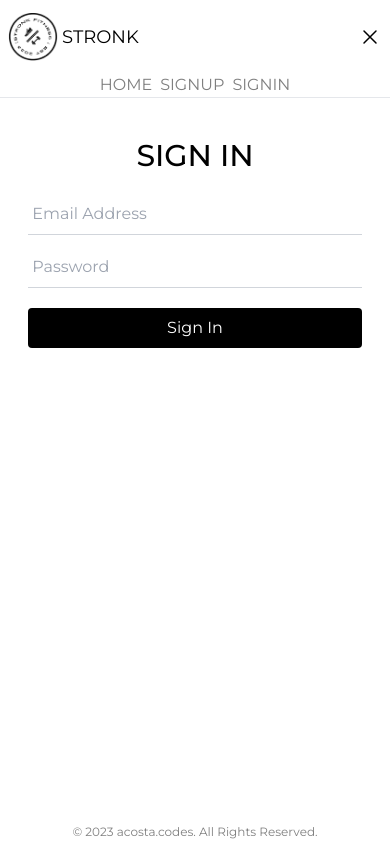
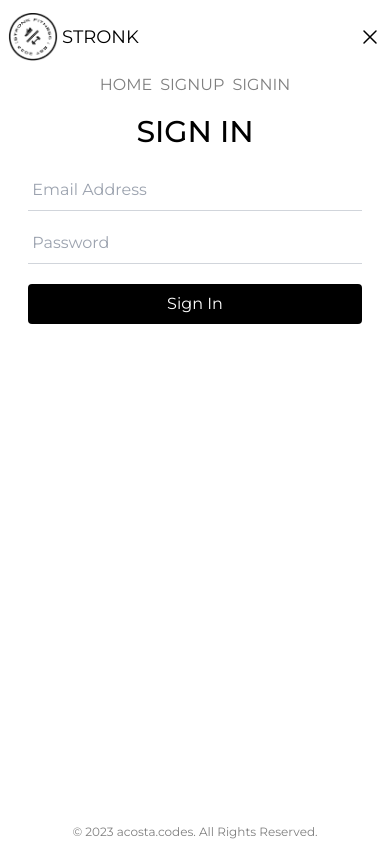
Before and after one commit to Exx-hub/stronk-fitness2023, a Next.js app: page /signin in a window 390 px wide. Both pictures are taken after a click on the element 370 px from the left and 36 px from the top of the page. Built offline with nearby package versions, Linux system fonts and the light colour scheme; no server answers.

Commit message:
adjust todays wod on different screens, add transition effect on mobile nav

```diff
--- a/app/components/Navbar.tsx
+++ b/app/components/Navbar.tsx
@@ -41,7 +41,7 @@ function Navbar() {
     );
 
   return (
-    <header className="bg-white border-b">
+    <header className="bg-white border-b relative">
       <nav className="flex justify-between items-center  px-2 md:px-10 py-3 md:py-5">
         <Link href="/" className="flex items-center">
           <Image src="/stronklogo.png" alt="" height={50} width={50} className="md:w-auto h-auto" />
@@ -60,15 +60,19 @@ function Navbar() {
         </div>
       </nav>
 
-      {open && (
-        <ul className="md:hidden flex justify-center items-center space-x-2">
-          <li className={pathName === "/" ? "text-black" : "text-[#7f7f7f]"}>
-            <Link href="/">HOME</Link>
-          </li>
+      {/* toggle opacity, position absolute, adjust position with translate */}
+      {/* its always there, but if not open, just has opacity 0. so when opacity changes to 1, transition effect works */}
+      <ul
+        className={`flex absolute translate-y-full w-full bottom-0 z-50 bg-white md:hidden justify-center items-center space-x-2 transition-all duration-300 ease-[ease-in]  ${
+          open ? "opacity-100" : "opacity-0"
+        } `}
+      >
+        <li className={pathName === "/" ? "text-black" : "text-[#7f7f7f]"}>
+          <Link href="/">HOME</Link>
+        </li>
 
-          {conditionalNavLinks}
-        </ul>
-      )}
+        {conditionalNavLinks}
+      </ul>
     </header>
   );
 }
--- a/app/globals.css
+++ b/app/globals.css
@@ -25,7 +25,7 @@
 }
 
 .absolute-bottom-center {
-  @apply absolute bottom-12 md:bottom-4 -translate-x-2/4 translate-y-0 left-2/4;
+  @apply absolute bottom-20 md:bottom-72 xl:bottom-64 2xl:bottom-12 -translate-x-2/4 translate-y-0 left-2/4;
 }
 
 .footer-icons {
```
